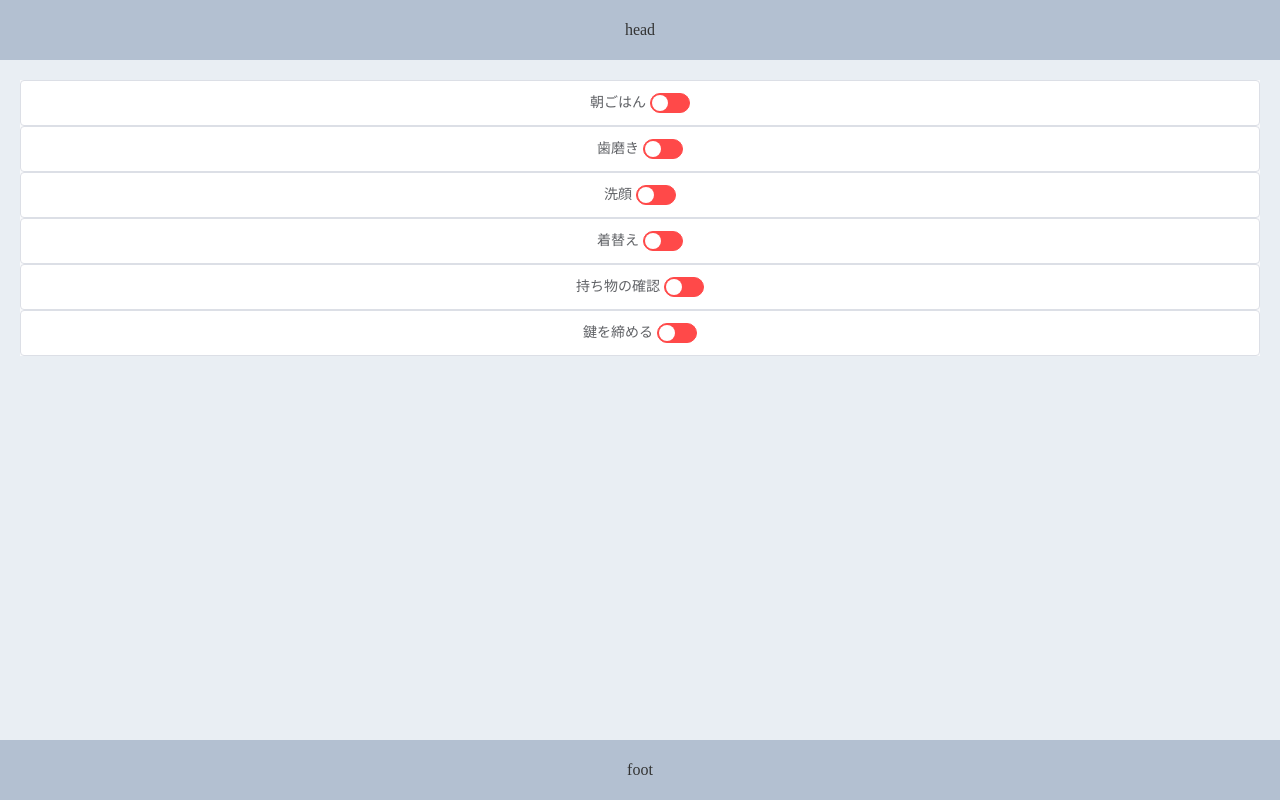
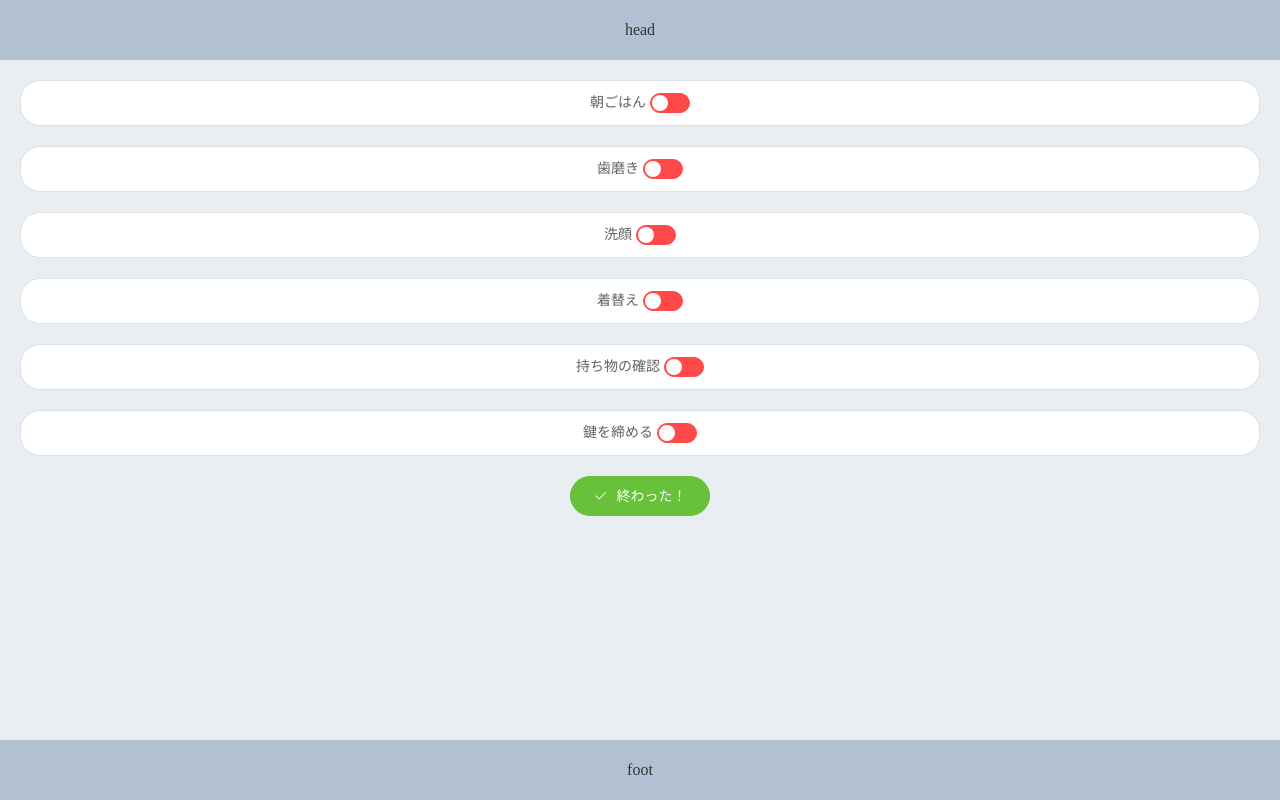
Before and after one commit to KamabokoHouse/okmorning, a Vue app: page / in a window 1280 px wide. Built offline with nearby package versions, Linux system fonts and the light colour scheme.

Commit message:
:rocket:

```diff
--- a/src/components/CheckItem.vue
+++ b/src/components/CheckItem.vue
@@ -1,8 +1,7 @@
 <template>
   <div>
-    <el-row>
     <el-col :xs="24" :sm="24" :md="24" :lg="24" :xl="24">
-        <el-button class="is-full-width">
+      <el-button class="is-full-width" round @click="done">
         {{ check.name }}
         <el-switch
           v-model="isDone"
@@ -12,7 +11,6 @@
         </el-switch>
       </el-button>
     </el-col>
-    </el-row>
   </div>
 </template>
 <script>
@@ -29,18 +27,21 @@ export default {
     return {
       isDone: false
     };
+  },
+  methods: {
+    done: function() {
+      if (this.isDone) {
+        this.isDone = false;
+      } else {
+        this.isDone = true;
+      }
+    }
   }
 };
 </script>
 <style>
 .el-row {
   margin-bottom: 20px;
-}
-.el-row:last-child {
-  margin-bottom: 0;
-}
-.el-row:first-child {
-  background-color: #f9fafc;
 }
 .el-col {
   border-radius: 4px;
--- a/src/views/Home.vue
+++ b/src/views/Home.vue
@@ -1,8 +1,21 @@
 <template>
   <div>
     <section>
-      <article v-for="check in checkList" :key="check.id">
-        <check-item :check="check"></check-item>
+      <article>
+        <el-row v-for="check in checkList" :key="check.id">
+          <check-item :check="check"></check-item>
+        </el-row>
+      </article>
+    </section>
+    <section>
+      <article>
+        <el-row>
+          <el-col :xs="24" :sm="24" :md="24" :lg="24" :xl="24">
+            <el-button type="success" icon="el-icon-check" round>
+              終わった！
+            </el-button>
+          </el-col>
+        </el-row>
       </article>
     </section>
   </div>
```
Lines whose indentation alone changed are shown as unchanged.
